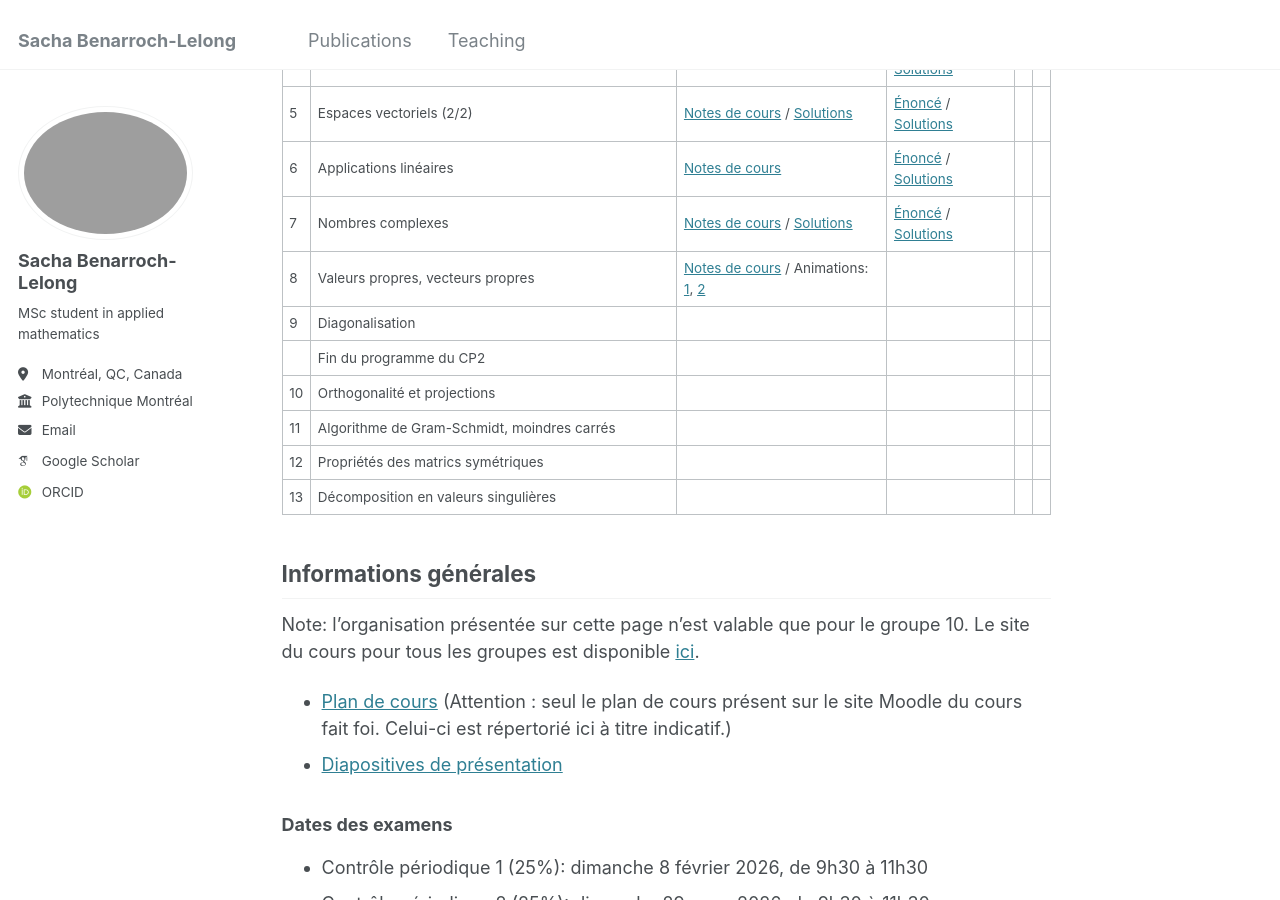
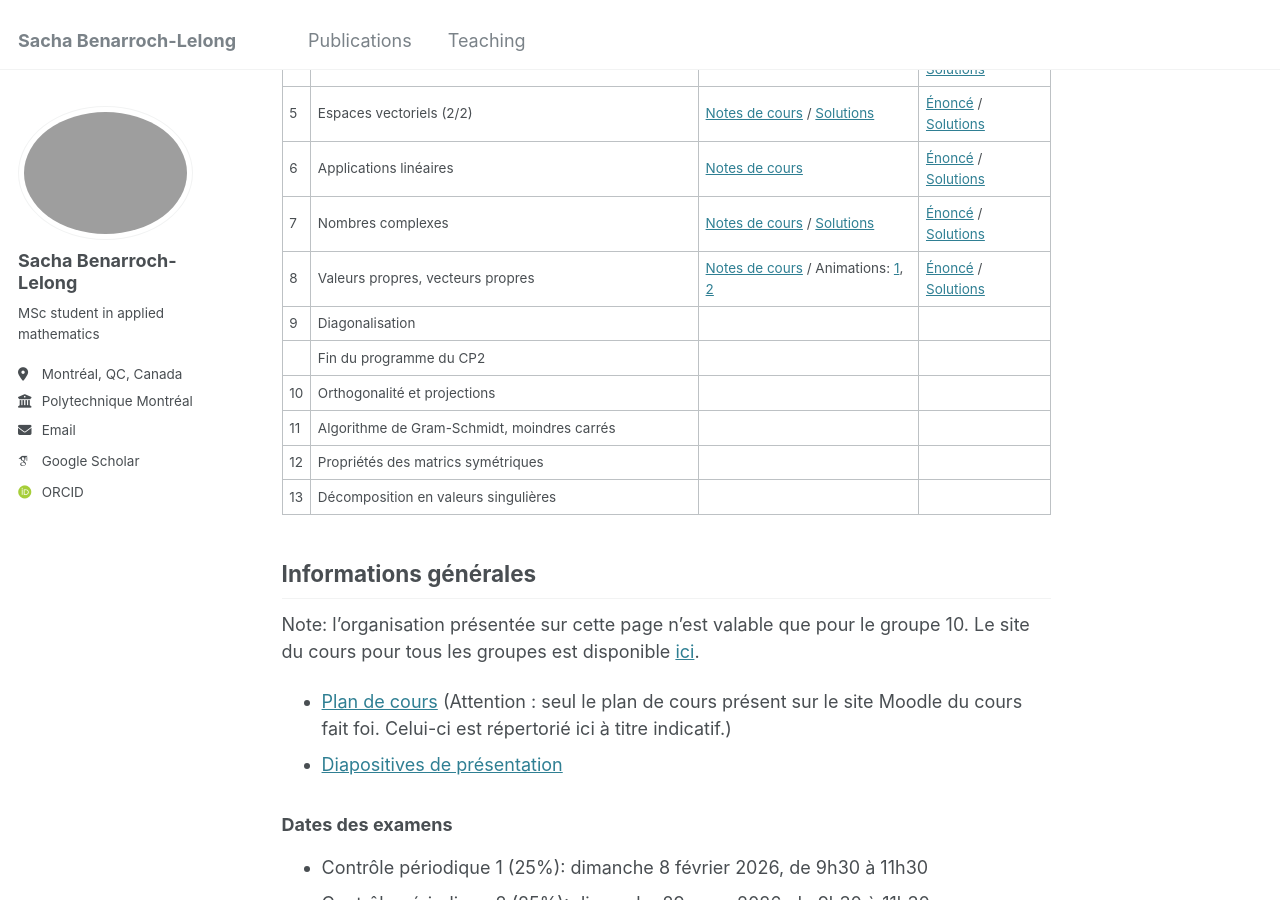
Before and after one commit to sblelong/sblelong.github.io, a Jekyll site: the page built from _teaching/mth1008.md, in a window 1280 px wide and 900 px high, scrolled down 655 px. Built offline with Jekyll 4.4.1, drawn with Linux system fonts in a browser that asks for light colours; some web fonts are replaced.

Commit message:
upload td8

```diff
--- a/_teaching/mth1008.md
+++ b/_teaching/mth1008.md
@@ -23,7 +23,7 @@ date: 2026-01-01
 | 5   | Espaces vectoriels (2/2)                                            | [Notes de cours](/files/mth1008/cours/c5.pdf) / [Solutions](/files/mth1008/cours/sc5.pdf)                                                  | [Énoncé](/files/mth1008/td/td5.pdf) / [Solutions](/files/mth1008/td/td5-solutions.pdf) |
 | 6   | Applications linéaires                                              | [Notes de cours](/files/mth1008/cours/c6.pdf)                                                                                              | [Énoncé](/files/mth1008/td/td6.pdf) / [Solutions](/files/mth1008/td/td6-solutions.pdf) |
 | 7   | Nombres complexes                                                   | [Notes de cours](/files/mth1008/cours/c7.pdf) / [Solutions](/files/mth1008/cours/sc7.pdf)                                                  | [Énoncé](/files/mth1008/td/td7.pdf) / [Solutions](/files/mth1008/td/td7-solutions.pdf) |
-| 8   | Valeurs propres, vecteurs propres                                   | [Notes de cours](/files/mth1008/cours/c8.pdf) / Animations: [1](/files/mth1008/cours/c8-anim1.mp4), [2](/files/mth1008/cours/c8-anim2.mp4) |                                                                                        |  |  |
+| 8   | Valeurs propres, vecteurs propres                                   | [Notes de cours](/files/mth1008/cours/c8.pdf) / Animations: [1](/files/mth1008/cours/c8-anim1.mp4), [2](/files/mth1008/cours/c8-anim2.mp4) | [Énoncé](/files/mth1008/td/td8.pdf) / [Solutions](/files/mth1008/td/td8-solutions.pdf) |
 | 9   | Diagonalisation                                                     |                                                                                                                                            |                                                                                        |
 |     | Fin du programme du CP2                                             |                                                                                                                                            |
 | 10  | Orthogonalité et projections                                        |                                                                                                                                            |                                                                                        |
```
Also changed, not shown: 2 other files.
